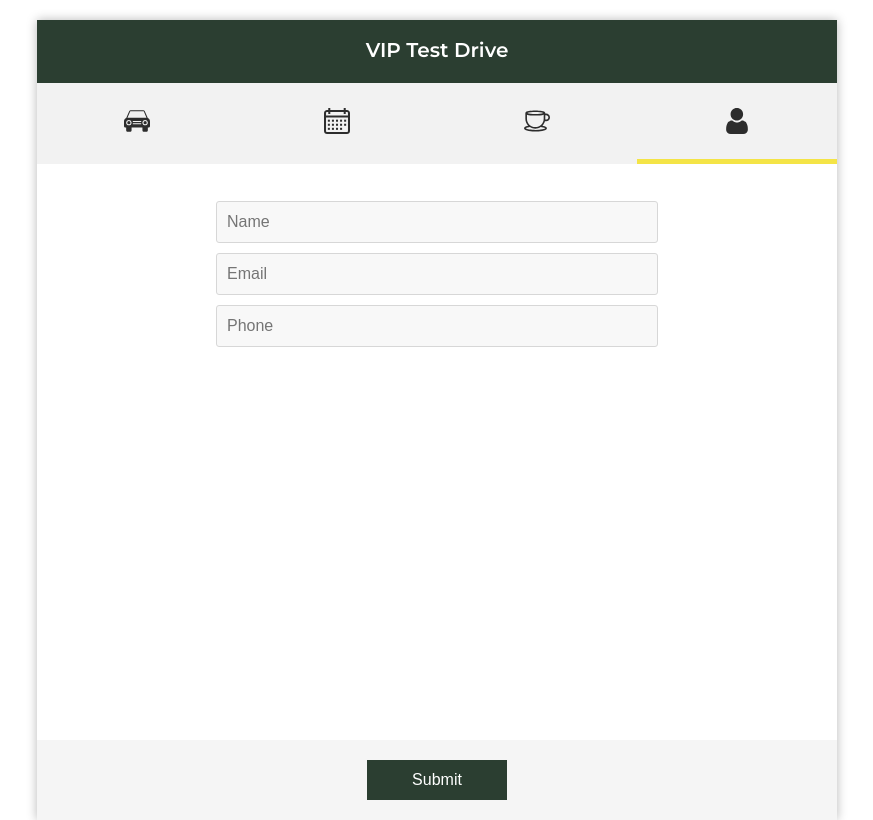
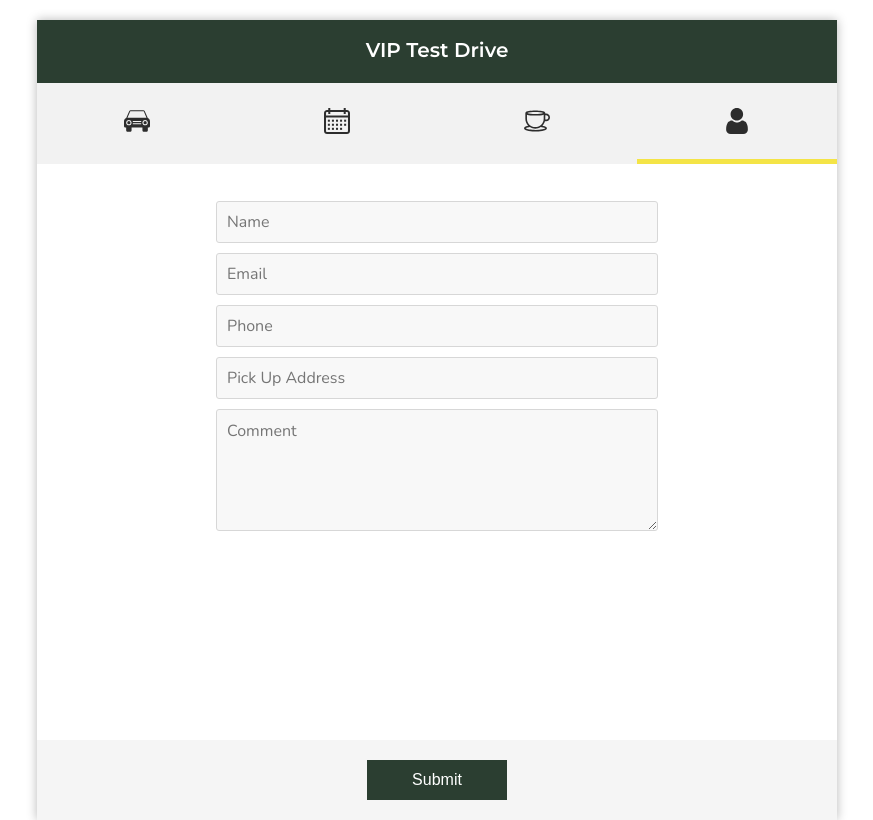
Before and after one commit to snowdamiz/dcmc-form-2, a React (Create React App) app: page / in a window 1280 px wide. Both pictures are taken after a click on the element 940 px from the left and 123 px from the top of the page. Shown: the whole page, without its empty margins (203-1076 px from the left). Built offline with nearby package versions, Linux system fonts and the light colour scheme.

Commit message:
added addrs and cmmts input

```diff
--- a/src/App.js
+++ b/src/App.js
@@ -20,6 +20,8 @@ function App() {
   const [name, setName] = useState("");
   const [email, setEmail] = useState("");
   const [phone, setPhone] = useState("");
+  const [address, setAddress] = useState("");
+  const [comment, setComment] = useState("");
 
   const [makes, setMakes] = useState([]);
   const [models, setModels] = useState([]);
@@ -49,7 +51,6 @@ function App() {
 
 
   const sortData = () => {
-    setTimeout(() => {
     const getMakes = () => {
       let makes = [];
       let sortedMakes = [];
@@ -62,8 +63,10 @@ function App() {
       sortedMakes = [...new Set(makes)];
       setMakes(sortedMakes);
     }
+
+    setTimeout(() => {
       getMakes();
-    }, 500)
+    }, 1000);
   }
 
   const selectMake = (el) => {
@@ -86,9 +89,6 @@ function App() {
     setCars(sortedCars);
     setModels(sortedModels);
     setYears([]);
-
-    // console.log(cars[0].vin);
-    // console.log(cars);
   }
 
   const selectModel = (el) => {
@@ -110,8 +110,6 @@ function App() {
 
     setSbModel(sortedVehicles);
     setYears(sortedYears);
-
-    // console.log(cars);
   }
 
   const selectYear = (el) => {
@@ -127,42 +125,44 @@ function App() {
 
     sortedVehicles = [...new Set(vehicles)];
     setCars(sortedVehicles);
-
-    // console.log(cars);
   }
 
   const submit = () => {
     setErrors([]);
     let err = [];
 
-    const regexName = /^[a-zA-Z\s]*$/;
+    const regexLetters = /^[a-zA-Z\s]*$/;
     const regexEmail = /^\w+([\.-]?\w+)*@\w+([\.-]?\w+)*(\.\w{2,3})+$/;
     const regexNumber = /^\d+$/;
+    const regexAddress = /^[0-9a-zA-Z]+$/;
 
     if (productID === "") err.push(10);
     if (date === "") err.push(20);
     if (time === "") err.push(21);
     if (beverage === "") err.push(30);
-    if (name.length < 5 || name.length > 30 || !regexName.test(name)) err.push(40);
+    if (name.length < 5 || name.length > 30 || !regexLetters.test(name)) err.push(40);
     if (email.length < 6 || email.length > 30 || !regexEmail.test(email)) err.push(41);
     if (phone.length != 10 || !regexNumber.test(phone)) err.push(42);
+    if (address.length < 10 || !regexAddress.test(address)) err.push(43);
 
     setErrors(err);
 
     setTimeout(() => {
       for (let i = 0; i < err.length; i++) {
         if (err[i] === 10) {
-          // setPage(1);
-          setTimeout(() => setPage(1));
+          setTimeout(() => setPage(1), 500)
+          break;
         } else if (err[i] === 20 || 21 ) {
           setPage(2);
+          break;
         } else if (err[i] === 30) {
           setPage(3);
+          break;
         } else {
           setPage(4);
         }
       }
-    }, 1000 );
+    }, 800 );
 }
 
   switch (page) {
@@ -213,7 +213,11 @@ function App() {
               setPhone={setPhone}
               errors={errors}
               setErrors={setErrors}
-              submit={submit} />
+              submit={submit}
+              address={address}
+              setAddress={setAddress}
+              comment={comment}
+              setComment={setComment} />
   }
 }
 
--- a/src/components/details/details.js
+++ b/src/components/details/details.js
@@ -7,6 +7,7 @@ import {
     DetailsBox,
     ErrorMSG,
     Input,
+    Textarea,
     SubmitBox,
     SubmitBtn
 } from './detailsStyles';
@@ -16,6 +17,8 @@ function Details (props) {
     const handleName = (e) =>  props.setName(e.target.value);
     const handleEmail = (e) => props.setEmail(e.target.value);
     const handlePhone = (e) => props.setPhone(e.target.value);
+    const handleAddress = (e) => props.setAddress(e.target.value);
+    const handleComment = (e) => props.setComment(e.target.value);
 
     const errs = props.errors;
 
@@ -46,6 +49,19 @@ function Details (props) {
                     placeholder="Phone"
                     value={props.phone}
                     onChange={handlePhone} />
+
+                {errs.includes(43) ? <ErrorMSG>Enter a Valid Address</ErrorMSG> : null }
+                <Input
+                    type="text"
+                    placeholder="Pick Up Address"
+                    value={props.address}
+                    onChange={handleAddress} />
+
+                <Textarea
+                    type="text"
+                    placeholder="Comment"
+                    value={props.comment}
+                    onChange={handleComment} />
             </DetailsBox>
             <SubmitBox>
                 <SubmitBtn onClick={props.submit}>Submit</SubmitBtn>
--- a/src/components/details/detailsStyles.js
+++ b/src/components/details/detailsStyles.js
@@ -80,6 +80,7 @@ export const DetailsWrap = styled.section`
             background-color: #f8f8f8;
             color: gray;
             padding: 0 10px;
+            font-family: ${fonts.text};
 
             ${media.largeTablet} {
                 margin-bottom: 10px;
@@ -88,6 +89,17 @@ export const DetailsWrap = styled.section`
             ${media.modern} {
                 margin-bottom: 15px;
             }
+        `;
+
+        export const Textarea = styled.textarea`
+            width: 100%;
+            height: 100px;
+            border: 1px solid #D7D7D7;
+            border-radius: 3px;
+            background-color: #f8f8f8;
+            color: gray;
+            padding: 10px;
+            font-family: ${fonts.text};
         `;
 
     export const SubmitBox = styled.section`
```
Also changed, not shown: .babelrc. Lines whose indentation alone changed are shown as unchanged.
